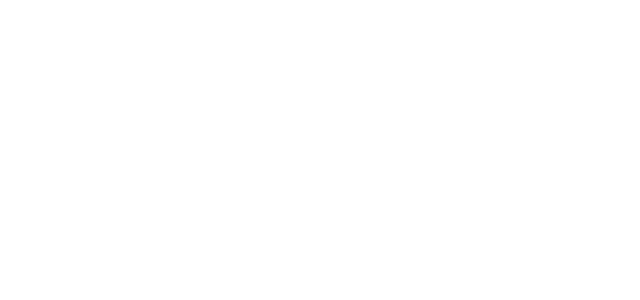
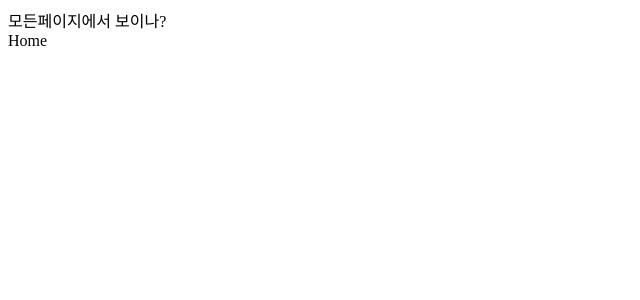
Before and after one commit to KOHYEONJEONG/ReactDiary, a React (Vite) app in the folder DiaryProject/: page / in a window 1280 px wide. Shown: the top 300 px of the page, without its empty margins (0-640 px from the left). Built offline with nearby package versions, Linux system fonts and the light colour scheme.

Commit message:
페이지 라우팅할 페이지 셋팅

```diff
--- a/DiaryProject/package.json
+++ b/DiaryProject/package.json
@@ -11,7 +11,8 @@
 	},
 	"dependencies": {
 		"react": "^19.0.0",
-		"react-dom": "^19.0.0"
+		"react-dom": "^19.0.0",
+		"react-router-dom": "^7.3.0"
 	},
 	"devDependencies": {
 		"@eslint/js": "^9.21.0",
--- a/DiaryProject/src/App.jsx
+++ b/DiaryProject/src/App.jsx
@@ -1,7 +1,30 @@
 import "./App.css";
+import { Routes, Route } from "react-router-dom";
+import Diary from "./pages/Diary";
+import Home from "./pages/Home";
+import New from "./pages/New";
+import Notfound from "./pages/Notfound";
 
+// 1. "/" : 모든 일기를 조회하는 Home 페이지
+// 2. "/new" : 새로운 일기를 작성하는 New 페이지
+// 3. "/diary" : 일기를 상세히 조회하는 Diary 페이지
 function App() {
-	return <></>;
+	return (
+		<>
+			{/* 전역으로 보일게 아니면 Routes 컴포넌트 외부에 배치는 적절하지 않다. */}
+			<div>모든페이지에서 보이나?</div>
+			{/*  Routes 컴포넌트 안에는 Route 컴포넌트만 적을 수 있다.
+			path가 들어오면 아래 적힌
+			Route컴포넌트를 위에서부터 아래로 찾는다. */}
+			<Routes>
+				<Route path="/" element={<Home />} />
+				<Route path="/new" element={<New />} />
+				<Route path="/diary" element={<Diary />} />
+				{/* 와일드카드 : 위에 경로와 일치하지 않으면 Notfound 컴포넌트를 페이지 렌더링하게된다. */}
+				<Route path="*" element={<Notfound />} />
+			</Routes>
+		</>
+	);
 }
 
 export default App;
--- a/DiaryProject/src/main.jsx
+++ b/DiaryProject/src/main.jsx
@@ -1,5 +1,9 @@
 import { StrictMode } from "react";
 import { createRoot } from "react-dom/client";
 import App from "./App.jsx";
-
-createRoot(document.getElementById("root")).render(<App />);
+import { BrowserRouter } from "react-router-dom";
+createRoot(document.getElementById("root")).render(
+	<BrowserRouter>
+		<App />
+	</BrowserRouter>
+);
--- /dev/null
+++ b/DiaryProject/src/pages/Diary.jsx
@@ -0,0 +1,5 @@
+const Diary = () => {
+    return <div>Diary</div>;
+ }
+
+ export default Diary;
--- /dev/null
+++ b/DiaryProject/src/pages/Home.jsx
@@ -0,0 +1,5 @@
+const Home = () => {
+    return <div>Home</div>;
+ }
+
+ export default Home;
--- /dev/null
+++ b/DiaryProject/src/pages/New.jsx
@@ -0,0 +1,5 @@
+const New = () => {
+    return <div>New</div>;
+ }
+
+ export default New;
--- /dev/null
+++ b/DiaryProject/src/pages/Notfound.jsx
@@ -0,0 +1,5 @@
+const Notfound = () => {
+	return <div>잘못된 페이지 입니다.</div>;
+};
+
+export default Notfound;
```
Also changed, not shown: 2 other files (tests, documents, lock files or other folders).
